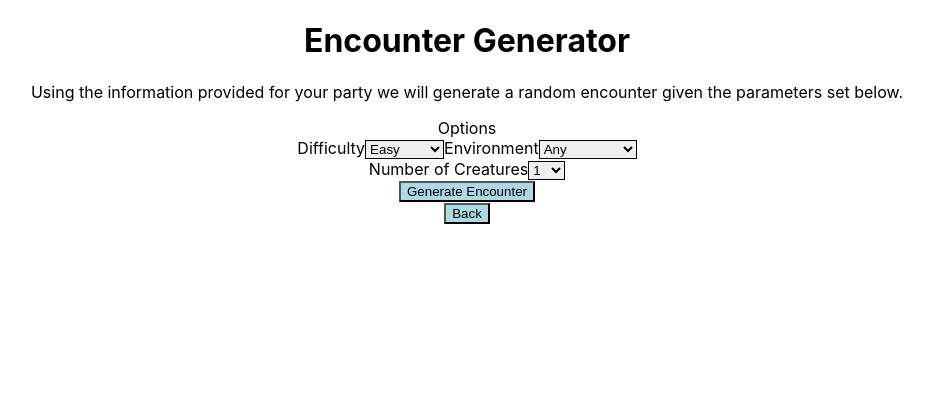
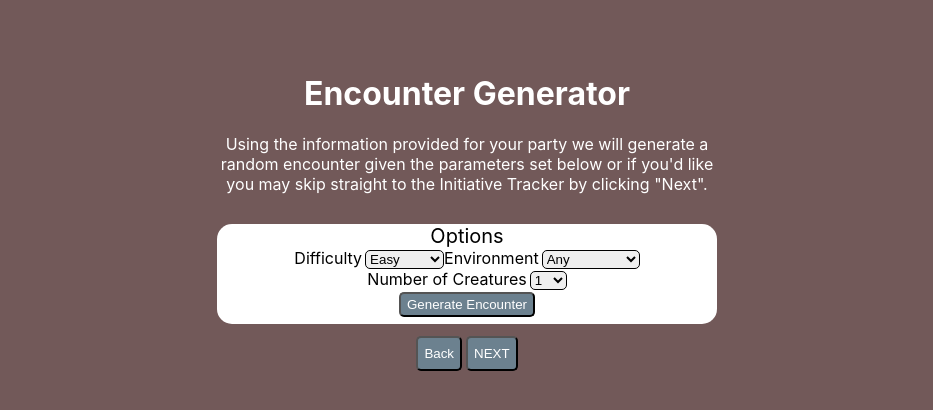
Before and after one commit to wades1248/DM-DB, a React (Create React App) app: page /gen in a window 1280 px wide. Shown: the top 410 px of the page, without its empty margins (173-1106 px from the left). Built offline with nearby package versions, Linux system fonts and the light colour scheme; no server answers.

Commit message:
started styling

```diff
--- a/src/App.css
+++ b/src/App.css
@@ -1,27 +1,85 @@
 *{
   list-style-type: none;
+
+}
+body{
+  display: flex;
+  justify-content: center;
+  align-items: center;
+  background-color: rgb(114, 89, 89);
+  color: white;
+  text-align: center;
+  list-style-type: none;
+  height: 100%;
 }
 .App {
-  text-align: center;
-  list-style-type: none;
+  padding-bottom: 7%;
+  padding-top:7%;
+  max-width: 500px;
+  margin: 15px;
 }
 .error{
-  color: red;
+  color: rgb(165, 21, 21);
 }
 button{
-  background-color: lightblue;
+  border-radius: 5px;
+  color: white;
+  background-color: rgb(108, 129, 143);
+  height: 25px;
+  margin: 2px;
 }
-input{
+input, select{
   display: inline-block;
   border: 1px solid black;
+  border-radius: 5px;
+  margin-left: 3px;
 }
 select{
   border: 1px solid black;
 }
-li{
-  border: 1px solid black;
-  background-color: lightgoldenrodyellow;
+li, form{
+  color: black;
+  background-color: rgb(255, 255, 255);
+  border-radius: 15px;
   margin-left: auto;
   margin-right: auto;
-  margin-bottom: 3px;
+  margin-bottom: 10px;
+  padding-bottom: 5px;
+  max-width: 500px;
 }
+.details{
+  text-align: left;
+  margin-left: 15px;
+  margin-bottom: 10px;
+}
+.initiativeDisplay{
+  display: block;
+  width: 100px;
+
+}
+.initTitle{
+  text-align: center;
+  margin-left: auto;
+  margin-right: auto;
+  padding: 4px;
+}
+.initTitle h3, p{
+  display: block;
+  margin-bottom: 0px;
+  margin-top: 0px;
+}
+.heading{
+  display: flex;
+}
+.hp{
+  width: 30px;
+}
+.instructions{
+  margin-bottom: 30px;
+}
+legend{
+  font-size: 20px;
+}
+.nav{
+  height: 35px;
+}
--- a/src/App.js
+++ b/src/App.js
@@ -53,7 +53,11 @@ class App extends Component {
       initiative: [...this.state.initiative, player].sort((a,b)=> (a.initiative < b.initiative)? 1 : -1)
     });
   }
-
+  removeFromInitiative = item => {
+    this.setState({
+      initiative: this.state.initiative.filter(i => (i.name && i.id) !== (item.name && item.id))
+    })
+  }
   clearInitiative = () => {
     this.setState({
       initiative: []
--- a/src/Encounter/CreatureCard.js
+++ b/src/Encounter/CreatureCard.js
@@ -6,9 +6,11 @@ class CreatureCard extends Component{
             <li className='CreatureCard'>
                 <h3 className='CreatureName'>{this.props.creature.name}</h3>
                 <p>CR: {this.props.creature.cr}</p>
-                <p>Experience: {this.props.creature.xp}</p>
-                <p>AC: {this.props.creature.ac}</p>
-                <p>{this.props.creature.source}</p>
+                <div className="details">
+                    <p>Experience: {this.props.creature.xp}</p>
+                    <p>AC: {this.props.creature.ac}</p>
+                    <p>{this.props.creature.source}</p>
+                </div>
             </li>
         )
     }
--- a/src/Encounter/EncounterPreview.js
+++ b/src/Encounter/EncounterPreview.js
@@ -1,5 +1,4 @@
 import React, {Component} from 'react';
-import {Link} from 'react-router-dom';
 import CreatureCard from './CreatureCard'
 
 class EncounterPreview extends Component {
@@ -34,7 +33,6 @@ class EncounterPreview extends Component {
                         {EncounterXP}
                         <h2>Creatures:</h2>
                         {creatureList}
-                        <Link to='/tracker'><button>NEXT</button></Link>
                     </div>
                 )
             }else{
--- a/src/Encounter/EncouterGenerator.js
+++ b/src/Encounter/EncouterGenerator.js
@@ -42,7 +42,8 @@ class EncounterGenerator extends Component {
             <div>
                 <div className='header'>
       <h1>Encounter Generator</h1>
-      <p>Using the information provided for your party we will generate a random encounter given the parameters set below.</p>
+      <p className="instructions">Using the information provided for your party we will generate a random encounter given the parameters set below
+      or if you'd like you may skip straight to the Initiative Tracker by clicking "Next".</p>
     </div>
     <form className="encounterParams" onSubmit={this.handleSubmit}>
       <legend className='formHead'>Options</legend>
@@ -101,7 +102,8 @@ class EncounterGenerator extends Component {
       <button type="submit">Generate Encounter</button>
     </form>
     {Preview}
-    <Link to='/'><button>Back</button></Link>
+    <Link to='/'><button className="nav">Back</button></Link>
+    <Link to='/tracker'><button className="nav">NEXT</button></Link>
     </div>
     )
     }
--- a/src/InitiativeTracker/InitiativeDisplayCard.js
+++ b/src/InitiativeTracker/InitiativeDisplayCard.js
@@ -25,21 +25,30 @@ class InitiativeDisplayCard extends Component {
         function showCRandXP(item){
             if(item.cr){
                 return(
-                    <p>CR: {item.cr}  XP: {item.xp}</p>
+                    <p>CR: {item.cr} XP: {item.xp}</p>
                 )
             }else{
-                return null
+                return <p>Level: {item.level}</p>
             }
         }
         return(
             <li>
-                <p>Initiative: {this.props.item.initiative}</p>
-                <h3>{this.props.item.name}</h3>
-                {showCRandXP(this.props.item)}
-                <p>AC: {this.props.item.ac}</p>
-                <label>HP</label>
-                <input type='integer' onSubmit={this.preventSubmit}/>
-                {showPerception(this.props.item)}
+                <div className="heading">
+                    <div className="initTitle">
+                        <h3>{this.props.item.name}</h3>
+                        {showCRandXP(this.props.item)}
+                    </div>
+                    <div className="initiativeDisplay">
+                        <p>Initiative:</p>
+                        <h3>{this.props.item.initiative}</h3>
+                    </div>
+                </div>
+                <div className="details">
+                    <p>AC: {this.props.item.ac}</p>
+                    <label>HP:</label>
+                    <input className="hp" type='integer' onSubmit={this.preventSubmit}/>
+                    {showPerception(this.props.item)}
+                </div>
                 {showSource(this.props.item)}
             </li>
         )
--- a/src/InitiativeTracker/InitiativeTracker.js
+++ b/src/InitiativeTracker/InitiativeTracker.js
@@ -30,10 +30,11 @@ class InitiativeTracker extends Component {
         return(
             <div>
                 <h1>Initiative Tracker</h1>
-                <p>Please enter the initiative of the party members below (creature initiative has been rolled for you).</p>
+                <p className="instructions">Please enter the initiative of the party members below (creature initiative has been rolled for you).</p>
                 {PartyInitiativeInput(this.state.players, this.props.onRemovePlayer, this.onRemovePlayerFromInputList , this.props.handleInitiative)}
                 <InitiativeList
                     state={this.props.state}
+                    onRemoveItem={this.props.onRemoveItem}
                 />
                 <Link to='/gen'><button>Return to Generator</button></Link>
             </div>
--- a/src/InitiativeTracker/PlayerInitiativeInputCard.js
+++ b/src/InitiativeTracker/PlayerInitiativeInputCard.js
@@ -4,8 +4,8 @@ import React, {Component} from 'react'
 class PlayerInitiativeInput extends Component {
     onRemovePlayer = e => {
         e.preventDefault();
-        const playerID = this.props.player.id;
-        this.props.onRemovePlayer(playerID)
+        const player = this.props.player;
+        this.props.onRemovePlayerFromInputList(player)
     }
     onSubmit = e => {
         e.preventDefault();
@@ -78,7 +78,7 @@ class PlayerInitiativeInput extends Component {
                     <option value='100'>Critical</option>
                 </select>
                 <button type='submit'>Add Player</button>
-                <button onClick={this.onRemovePlayer}>Remove</button>
+                <button type='button' onClick={this.onRemovePlayer}>Remove</button>
             </form>
         )
     }
--- a/src/PartyInput/PlayerCard.js
+++ b/src/PartyInput/PlayerCard.js
@@ -34,10 +34,12 @@ class PlayerCard extends Component {
     render(){
         return(
             <li>
-               <h3 className="PlayerName">{this.props.player.name}</h3>
-                <p>Level:{this.props.player.level}</p>
-                <p>AC:{this.props.player.ac}</p>
-                <p>Passive Perception:{this.props.player.pp}</p>
+                <h2 className="PlayerName">{this.props.player.name}</h2>
+                <h3>Level:{this.props.player.level}</h3>
+                <div className="details">
+                    <p>AC:{this.props.player.ac}</p>
+                    <p>Passive Perception:{this.props.player.pp}</p>
+                </div>
                 <button onClick={this.onRemovePlayer}>Remove From Party</button>
                 <Link to={`/update/${this.props.player.id}`}>
                     <button>Update Player</button>
--- a/src/PartyInput/PlayersList.js
+++ b/src/PartyInput/PlayersList.js
@@ -7,7 +7,7 @@ class PlayersList extends Component{
         function showLink(array){
             if(array.length !== 0){
                 return(
-                    <Link to='/gen'><button type="button">Proceed with Current Party</button></Link>
+                    <Link to='/gen'><button type="button" className="nav">Proceed with Current Party</button></Link>
                 )
             }
             else{
--- a/src/PartyInput/Welcome.js
+++ b/src/PartyInput/Welcome.js
@@ -11,7 +11,7 @@ class Welcome extends Component {
                 <div className= 'welcomeBanner'>
                     <h1>Welcome to DM DB</h1>
                     <h2>An encouter generator and initiative tracker for Dungeons and Dragons 5th Edition.</h2>
-                    <p>Please enter your players' information using the form below, or if your party is already in the DB, enter your DM ID below.</p>
+                    <p className="instructions">Please enter your players' information using the form below, or if your party is already in the DB, enter your DM ID below.</p>
                 </div>
                 <PartyInput
                     onAddPlayer={this.props.onAddPlayer}
```
Also changed, not shown: Scan 1.jpeg (added).
